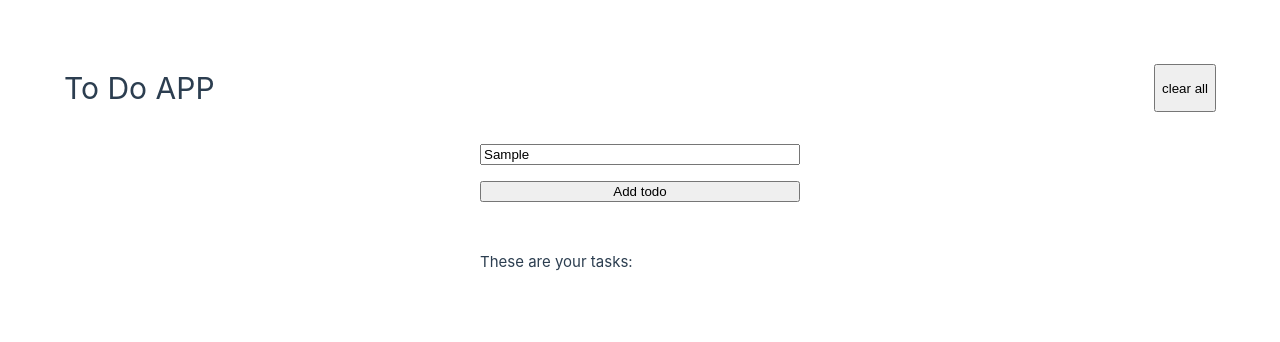
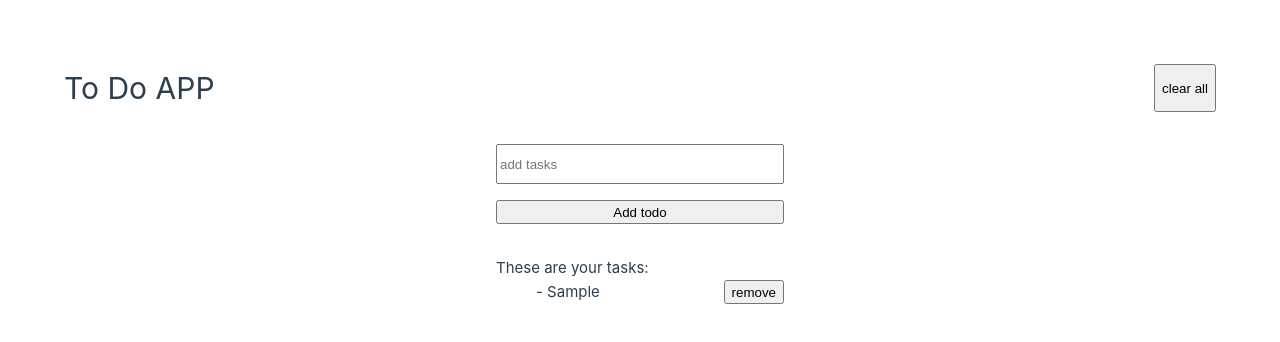
Before and after one commit to EmanuelRusuu/ToDoApp, a Vue app in the folder todoapp/: page / in a window 1280 px wide. Both pictures are taken after typing "Sample" into the empty fields and a click on the button "Add todo". Shown: the top 342 px of the page. Built offline with nearby package versions, Linux system fonts and the light colour scheme.

Commit message:
Second step of the to do app.
Completed the 2nd step of learning vue: Extend the basic app and split it into components

```diff
--- /dev/null
+++ b/todoapp/src/components/DeleteTasks.vue
@@ -0,0 +1,13 @@
+<script setup lang="ts">
+import { defineEmits } from 'vue'
+
+const emits = defineEmits(['deleteTasks'])
+
+function deleteTasks() {
+  emits('deleteTasks')
+}
+</script>
+
+<template>
+  <button @click="deleteTasks">clear all</button>
+</template>
--- /dev/null
+++ b/todoapp/src/components/Header.vue
@@ -0,0 +1,15 @@
+<script setup lang="ts">
+import DeleteTasks from './DeleteTasks.vue'
+import { defineEmits } from 'vue'
+const emits = defineEmits(['deleteTasks'])
+
+function deleteTasks() {
+  emits('deleteTasks')
+}
+</script>
+<template>
+  <div class="title-cleartasks">
+    <h1>To Do APP</h1>
+    <DeleteTasks @deleteTasks="deleteTasks"></DeleteTasks>
+  </div>
+</template>
--- a/todoapp/src/components/TodoForm.vue
+++ b/todoapp/src/components/TodoForm.vue
@@ -1,18 +1,39 @@
 <script setup lang="ts">
-import { defineProps } from 'vue'
+import { defineProps, defineEmits, ref } from 'vue'
+
 const props = defineProps(['todos', 'inputContent'])
 const emits = defineEmits(['addTodo'])
+const inputContentRef = ref(props.inputContent)
 
-const handleAdd = () => {
-  emits('addTodo')
+function handleAdd() {
+  emits('addTodo', inputContentRef.value)
+  // console.log('handleAdd called - ', inputContentRef.value)
+  inputContentRef.value = ''
 }
-
-// console.log('copil: ' + props.inputContent)
 </script>
 
 <template>
   <form @submit.prevent="handleAdd" class="todoapp-form">
-    <input type="text" placeholder="add tasks" v-model="props.inputContent" />
+    <input type="text" placeholder="add tasks" v-model="inputContentRef" />
     <button>Add todo</button>
   </form>
 </template>
+
+<style>
+.todoapp-form {
+  display: flex;
+  justify-content: space-between;
+  flex-direction: column;
+  width: 100%;
+  gap: 1rem;
+  margin-bottom: 2rem;
+}
+
+.todoapp-form input {
+  height: 2.5rem;
+}
+
+.todoapp-form button {
+  height: 1.5rem;
+}
+</style>
--- a/todoapp/src/components/TodoList.vue
+++ b/todoapp/src/components/TodoList.vue
@@ -1,21 +1,35 @@
 <script setup lang="ts">
 import { onMounted, ref, watch } from 'vue'
-import TodoUl from './TodoUl.vue'
 import TodoForm from './TodoForm.vue'
+import Header from './Header.vue'
+import Todos from './Todos.vue'
+
 const todos = ref<{ text: string }[]>([])
 const inputContent = ref('')
-console.log('parinte: ' + inputContent.value.trim())
 
-const addTodo = () => {
-  if (inputContent.value.trim() === '') {
+function addTodo(inputContent: string) {
+  if (inputContent.trim() === '') {
     return
   }
 
   todos.value.push({
-    text: inputContent.value
+    text: inputContent
   })
-  inputContent.value = ''
+  inputContent = ''
 }
+
+function deleteTasks() {
+  todos.value = []
+  localStorage.removeItem('todos')
+}
+
+function removeTodo(todo: { text: string }) {
+  todos.value = todos.value.filter((t) => t.text !== todo.text)
+}
+
+onMounted(() => {
+  todos.value = JSON.parse(localStorage.getItem('todos')!) || []
+})
 
 watch(
   todos,
@@ -24,33 +38,14 @@ watch(
   },
   { deep: true }
 )
-
-onMounted(() => {
-  todos.value = JSON.parse(localStorage.getItem('todos')!) || []
-})
-
-const deleteTasks = () => {
-  todos.value = []
-  localStorage.removeItem('todos')
-}
-
-const removeTodo = (todo: { text: string }) => {
-  todos.value = todos.value.filter((t) => t.text !== todo.text)
-}
 </script>
 
 <template>
-  <div class="todoapp-main-container">
-    <div class="title-cleartasks">
-      <h1>To Do APP</h1>
-      <button @click="deleteTasks">clear all</button>
-    </div>
-    <div class="todoapp-form">
-      <TodoForm :inputContent="inputContent" @addTodo="addTodo"></TodoForm>
-      <div class="todos">
-        <p>These are your tasks:</p>
-        <TodoUl :todos="todos" @removeTodo="removeTodo"></TodoUl>
-      </div>
+  <div class="todoapp-container">
+    <Header @deleteTasks="deleteTasks"></Header>
+    <div class="todos-container">
+      <TodoForm :todos="todos" :inputContent="inputContent" @addTodo="addTodo"></TodoForm>
+      <Todos :todos="todos" @removeTodo="removeTodo"></Todos>
     </div>
   </div>
 </template>
@@ -62,6 +57,7 @@ body {
   display: flex;
   justify-content: center;
   align-items: center;
+  overflow: hidden;
 }
 
 *,
@@ -70,7 +66,7 @@ body {
   box-sizing: border-box;
 }
 
-.todoapp-main-container {
+.todoapp-container {
   width: 100%;
   height: 100%;
   display: flex;
@@ -81,14 +77,10 @@ body {
   margin: auto;
 }
 
-.todoapp-form {
-  display: flex;
-  justify-content: space-between;
-  flex-direction: column;
-  width: 20rem;
-  gap: 1rem;
-  margin-bottom: 2rem;
+.todos-container {
+  width: 25%;
 }
+
 .title-cleartasks {
   display: flex;
   margin: 2rem 0;
@@ -97,41 +89,4 @@ body {
   justify-content: space-between;
   width: 100%;
 }
-
-.todo-container {
-  height: 36rem;
-  width: 100%;
-  overflow-y: scroll;
-}
-
-.todo {
-  width: 100%;
-  display: flex;
-  justify-content: space-between;
-  margin-bottom: 0.5rem;
-}
 </style>
-<!-- <ul class="todo-container">
-  <li class="todo" v-for="todo in todos" :key="todo.text">
-    - {{ todo.text }}
-    <button @click="removeTodo(todo)">remove</button>
-  </li>
-</ul> -->
-
-<!-- calls the removeTodo method, by comparing the todos array with todos filtered array
-  // makes the array empty []
-  // removing tasks by filtering todos. Creates a new array and then can compare the current todo to the filtered todo.
-  we can now use the todo.text because we have set the text:string for the const todos
-  v-for - loops thru the todos
-  v-model="inputContent" - the inputContent value is changed live as the user types
-  calling deleteTasks - clears out all the tasks by setting an empty array and deleting localStorage info
-  // If the todo.text from the origian array matches  the filtered array, it gets deleted
-  // and clears out the localStorage "todos"
-  // when reloading we need the tasks that have been added to mount / be able again so the user can use them
-  // when the todos gets a new value / string / task, it saves it in localStorage as a string
-  // when adding a task, the input will clear so the user can introduce another task easily
-  // text now represents the inputContent`s value (we can now acces todo.text (todo in todos))
-  // else the return will be -> we are pushing the inputContent(it`s value) in the todos array
- calls the addTodo method
-  //if the inputContent is empty / if the user did not type anything in the input, returns nothing
-  // inputContent = live input of the user -->
--- a/todoapp/src/components/TodoUl.vue
+++ b/todoapp/src/components/TodoUl.vue
@@ -3,17 +3,31 @@ import { defineProps } from 'vue'
 const props = defineProps(['todos'])
 const emits = defineEmits(['removeTodo'])
 
-const removeTodo = (todo: string) => {
+function removeTodo(todo: string) {
   emits('removeTodo', todo)
 }
-//calls the removeTodo method in parent component giving the todo as parameter
 </script>
 
 <template>
-  <ul>
+  <ul class="todo-ul">
     <li class="todo" v-for="todo in todos" :key="todo.text">
-      {{ todo.text }}
+      - {{ todo.text }}
       <button @click="removeTodo(todo)">remove</button>
     </li>
   </ul>
 </template>
+
+<style>
+.todo {
+  width: 100%;
+  display: flex;
+  justify-content: space-between;
+  margin-bottom: 0.5rem;
+  overflow-wrap: break-word;
+}
+
+.todo-ul {
+  height: 100%;
+  width: 100%;
+}
+</style>
--- /dev/null
+++ b/todoapp/src/components/Todos.vue
@@ -0,0 +1,26 @@
+<script setup lang="ts">
+import TodoUl from './TodoUl.vue'
+import { defineEmits } from 'vue'
+
+const props = defineProps(['todos'])
+const emits = defineEmits(['removeTodo'])
+
+function removeTodo(todo: string) {
+  emits('removeTodo', todo)
+}
+</script>
+
+<template>
+  <div class="todos">
+    <p v-if="todos.length > 0">These are your tasks:</p>
+    <p v-else>You have no tasks</p>
+    <TodoUl :todos="todos" @removeTodo="removeTodo"></TodoUl>
+  </div>
+</template>
+
+<style>
+.todos {
+  height: 30rem;
+  overflow-y: scroll;
+}
+</style>
```
